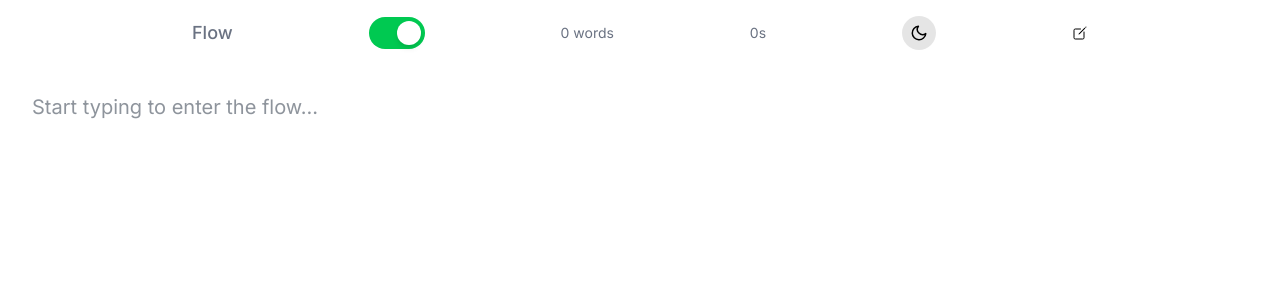
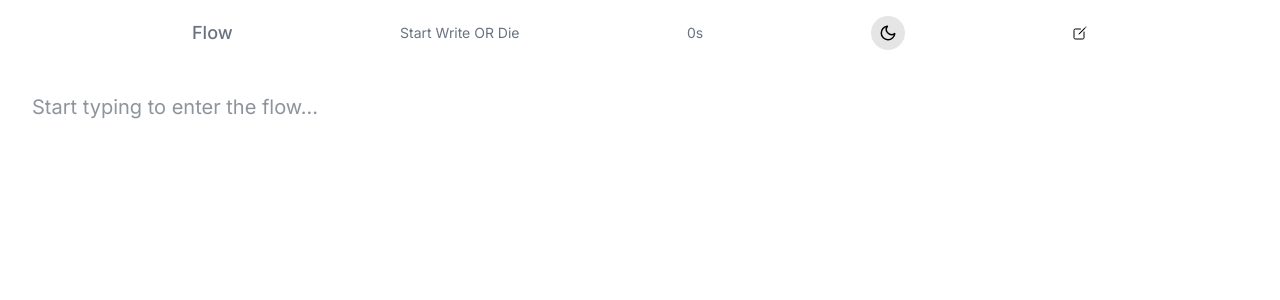
Before and after one commit to ObayM/flow-typing, a Next.js app: page / in a window 1280 px wide. Shown: the top 300 px of the page. Built offline with nearby package versions, Linux system fonts and the light colour scheme.

Commit message:
Added the write or die mode which if it's activated you have to type for 10 minutes without stopping for more than 10 seconds, that forces you to get into the flow state

```diff
--- a/src/app/page.jsx
+++ b/src/app/page.jsx
@@ -1,6 +1,6 @@
 "use client";
 
-import { useState, useMemo } from "react";
+import { useState, useMemo, useEffect } from "react";
 import WritingContainer from "@/components/WritingContainer";
 import ThemeSwitcher from "@/components//ThemeSwitcher";
 import WritingArea from "@/components//WritingArea";
@@ -12,7 +12,30 @@ import { useTypingTimer } from "@/hooks/useTypingTimer";
 const WritingFlowPage = () => {
   const { text, wordCount, speed, isTyping, handleChange, handleReset } = useTypingSpeed();
 
-  const { timer, handleTyping: handleTimerTyping } = useTypingTimer(10000);
+  const { timer, handleTyping: handleTimerTyping, isActive } = useTypingTimer(10000);
+  const [writeOrDieMode, setWriteOrDieMode] = useState(false);
+
+  const handleWriteOrDieToggle = () => {
+    setWriteOrDieMode(!writeOrDieMode);
+  };
+
+
+  useEffect(() => {
+    if (writeOrDieMode) {
+      const timer = setTimeout(() => {
+        setWriteOrDieMode(false);
+      }, .5 * 60 * 1000);
+
+      return () => clearTimeout(timer);
+    }
+  }, [writeOrDieMode]);
+
+  useEffect(() => {
+    if (writeOrDieMode && !isActive) {
+      handleReset();
+    }
+  }, [isActive, writeOrDieMode, handleReset]);
+
 
 
   const handleTextChange = (e) => {
@@ -28,6 +51,8 @@ const WritingFlowPage = () => {
         speed={speed}
         handleReset={handleReset}
         timer={timer}
+        handleWriteOrDieToggle={handleWriteOrDieToggle}
+        writeOrDieMode={writeOrDieMode}
       />
 
       <WritingArea
--- a/src/components/layout/header.tsx
+++ b/src/components/layout/header.tsx
@@ -12,10 +12,12 @@ type HeaderProps = {
   speed: number;
   timer: number;
   handleReset: () => void;
+  handleWriteOrDieToggle: () => void;
+  writeOrDieMode: boolean;
 };
 
 
-export default function Header({ isTyping, wordCount, speed, timer, handleReset }: HeaderProps) {
+export default function Header({ isTyping, wordCount, speed, timer, handleReset, handleWriteOrDieToggle, writeOrDieMode}: HeaderProps) {
   return (
     <motion.header
       className="absolute top-0 left-0 right-0 z-10 p-4"
@@ -31,8 +33,13 @@ export default function Header({ isTyping, wordCount, speed, timer, handleReset
           Flow
         </h1>
 
-        <Switch isOn={true} handleToggle={() => {}} onColor="bg-green-500"  />
-        <WordCount count={wordCount} speed={speed} />
+        <button onClick={handleWriteOrDieToggle}
+          className="text-sm text-gray-500 dark:text-gray-400 cursor-pointer hover:text-gray-600 dark:hover:text-gray-300"
+        >
+          {writeOrDieMode ? "Stop " : "Start "}
+          Write OR Die
+
+        </button>
         <span className="text-sm text-gray-500 dark:text-gray-400">{timer}s</span>
 
         <ThemeSwitcher />
--- a/src/hooks/useTypingTimer.js
+++ b/src/hooks/useTypingTimer.js
@@ -29,5 +29,5 @@ export function useTypingTimer(inactivityDelay = 10000) {
     }, inactivityDelay);
   };
 
-  return { timer, handleTyping };
+  return { timer, handleTyping, isActive };
 }
```
Also changed, not shown: 1 other file (tests, documents, lock files or other folders).
